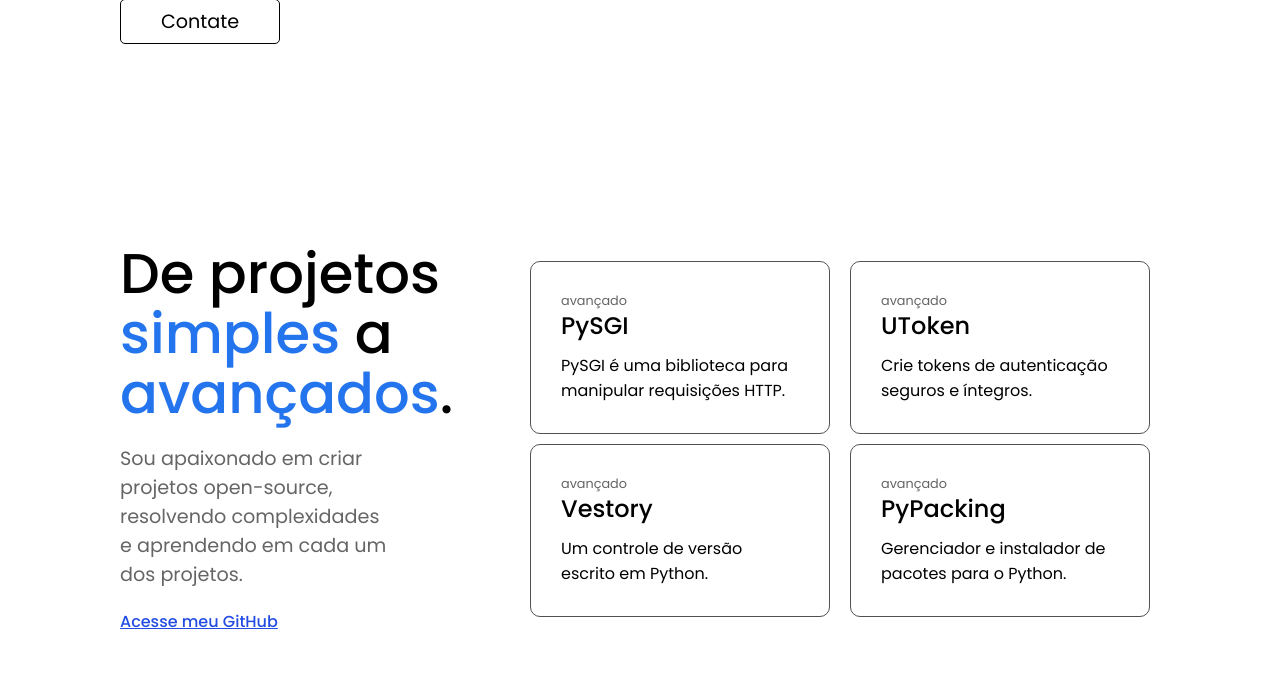
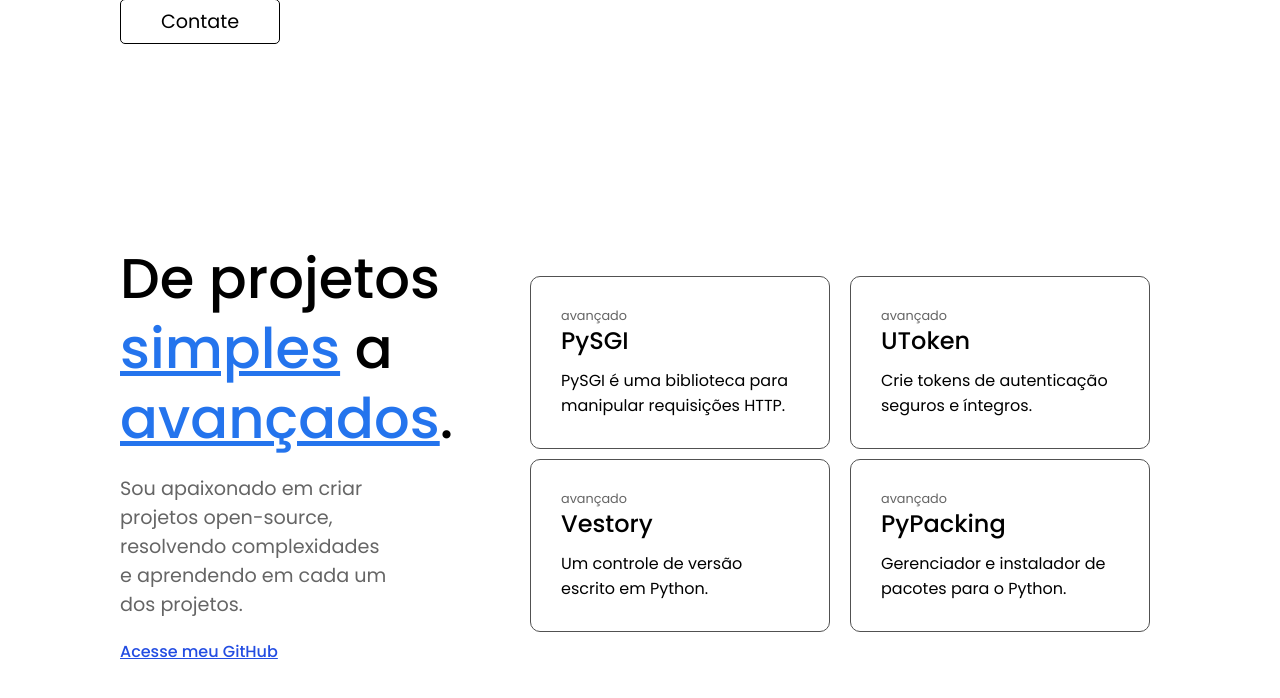
Before and after one commit to jaedsonpys/jaedsondev-web, a Flask app: page / in a window 1280 px wide. Shown: the part 469-1167 px from the top of the page. Before the commit the page ends 1098 px from the top, so only its background shows below. Run offline with Flask 2, Linux system fonts and the light colour scheme.

Commit message:
adding text-decoration to span

```diff
--- a/static/index.css
+++ b/static/index.css
@@ -176,11 +176,12 @@ main .profileCard .languages {
 .projects .about .title {
     font-size: 3.5rem;
     font-weight: 500;
-    line-height: 60px;
+    line-height: 70px;
 }
 
 .projects .about .title span {
     color: #2474ED;
+    text-decoration: underline;
 }
 
 .projects .about .aboutText {
```
